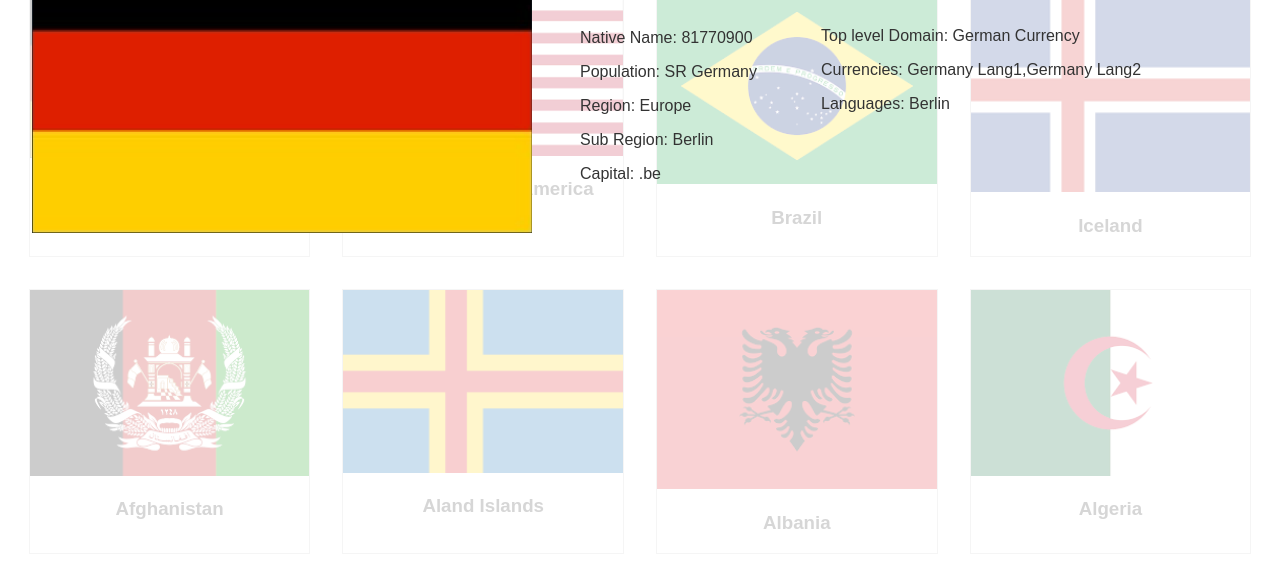
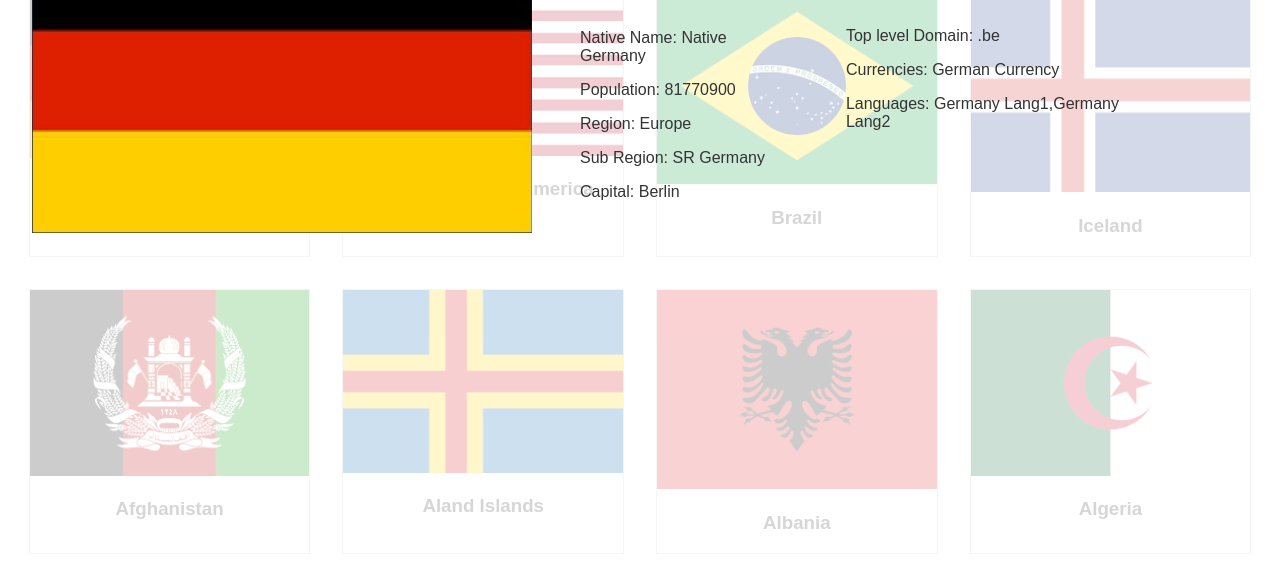
Before and after one commit to aujourdui/country-explorer, a plain HTML site: page index.html in a window 1280 px wide. Both pictures are taken after a click on the element "Germany". Shown: the part 172-740 px from the top of the page. Drawn offline with Linux system fonts and the light colour scheme.

Commit message:
modal data wrong order fix

```diff
--- a/index.js
+++ b/index.js
@@ -136,27 +136,24 @@ const updateModalCountryInformation = async (id) => {
 
   for (let i = 0; i < 9; i++) {
     const modalInfo = document.getElementsByClassName("modal-info")[i];
-    const modalColumnFirst = document.getElementById("modal-column-first")
-    const modalColumnSecond = document.getElementById("modal-column-second")
     if(i == 0) {
       modalInfo.innerHTML = `${countryNames[id]}`};
     if(i == 1) {
+      modalInfo.innerHTML = `${countryNativeNames[id]}`};
+    if(i == 2) {
       modalInfo.innerHTML = `${countryPopulation[id]}`};
-    if(i == 2) {
-      modalInfo.innerHTML = `${countrySubRegion[id]}`};
     if(i == 3) {
       modalInfo.innerHTML = `${countryRegion[id]}`};
-      // modalColumnFirst.style.marginRight = "0px";
     if(i == 4) {
+      modalInfo.innerHTML = `${countrySubRegion[id]}`};
+    if(i == 5) {
       modalInfo.innerHTML = `${countryCapital[id]}`};
-    if(i == 5) {
+    if(i == 6) {
       modalInfo.innerHTML = `${countryTopLevelDomain[id]}`};
-    if(i == 6) {
+    if(i == 7) {
       modalInfo.innerHTML = `${countryCurrencies[id]}`};
-    if(i == 7) {
+    if(i == 8) {
       modalInfo.innerHTML = `${countryLanguages[id]}`};
-    if(i == 8) {
-      modalInfo.innerHTML = `${countryCapital[id]}`};
   }
 };
 
@@ -205,15 +202,9 @@ const main = async () => {
   const countries = await fetchCountries();
   // TODO: populate on declaration?
   const countryNames = [];
-  const countryPopulation = [];
-  const countryRegion = [];
-  const countryCapital = [];
 
   for (let i = 0; i < countries.length; i++) {
     countryNames.push(countries[i].name);
-    countryPopulation.push(countries[i].population);
-    countryRegion.push(countries[i].region);
-    countryCapital.push(countries[i].capital);
   }
 
   updateCountryNames(countryNames);
--- a/style--pc.css
+++ b/style--pc.css
@@ -1,5 +1,4 @@
 @media (min-width: 40rem) {
-
     /* common */
     * {
         font-family: Arial, Helvetica, sans-serif;
@@ -29,8 +28,6 @@
       }
     #modal-column-second {
       margin: 5.2rem 0 0 0;
-      /* margin-top: 5.2rem;
-			margin-left: 4rem; */
     }
 
 		#region {
```
